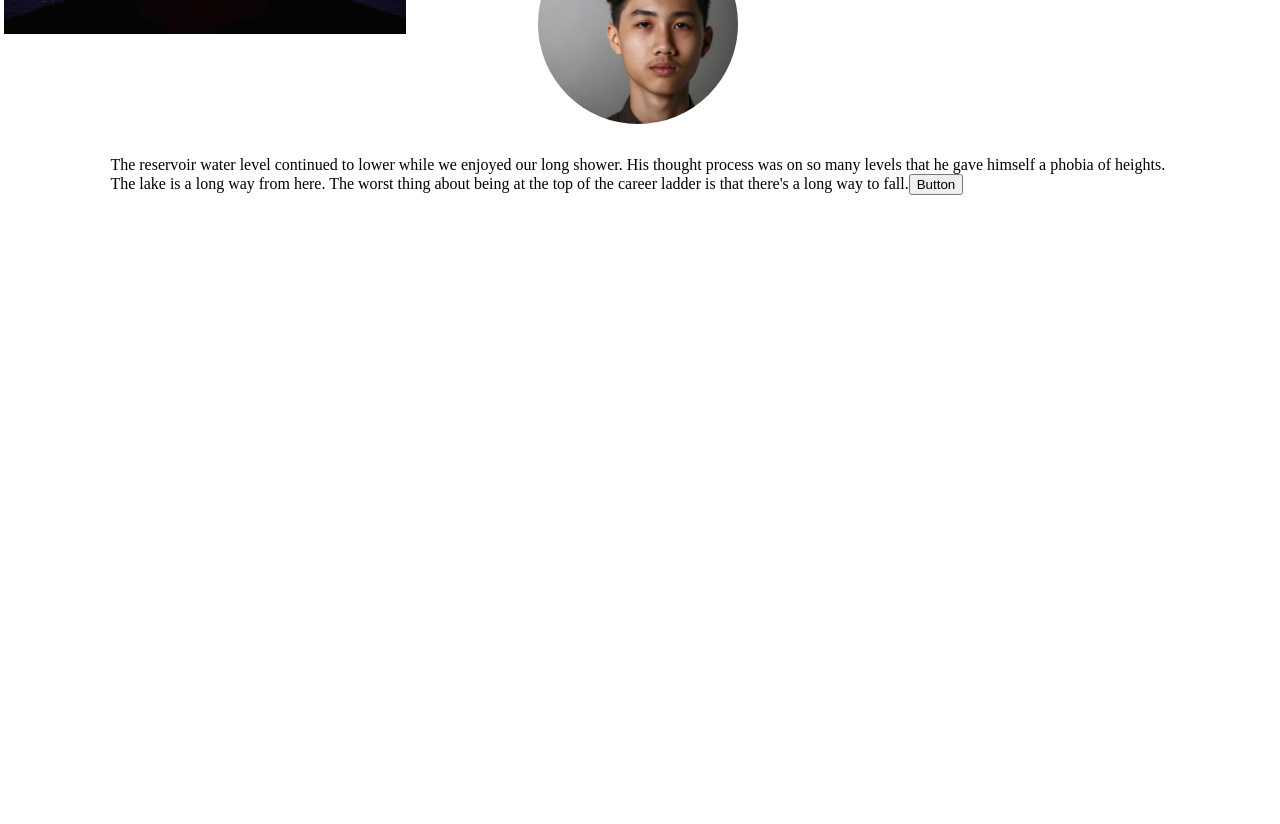
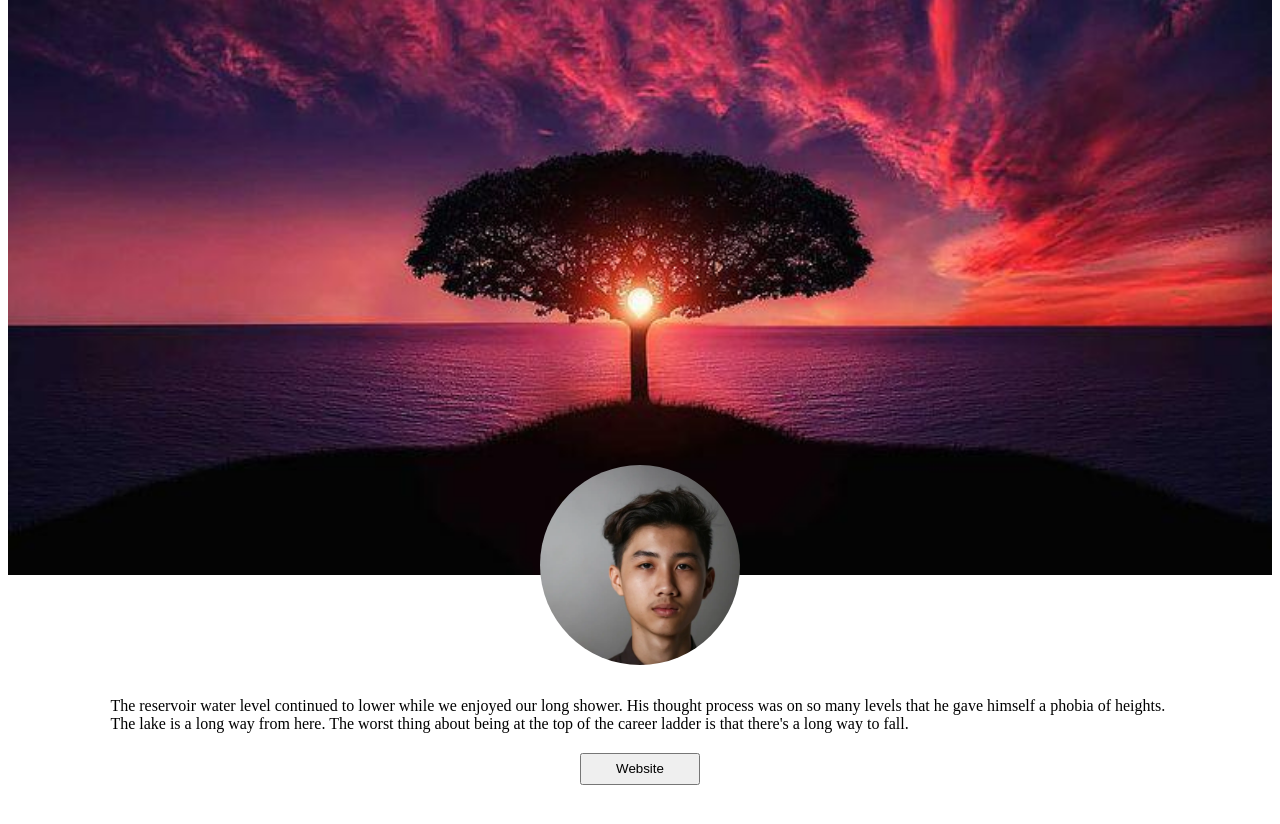
Before and after one commit to FireBird1998/Business-Card, a Vue app: page / in a window 1280 px wide. Shown: the part 220-1044 px from the top of the page. Before the commit the page ends 800 px from the top, so only its background shows below. Built offline with nearby package versions, Linux system fonts and the light colour scheme.

Commit message:
back ground picture fixed

```diff
--- a/src/components/Body.vue
+++ b/src/components/Body.vue
@@ -1,25 +1,36 @@
 <template>
-<div class="bodyContainer">
-<span>{{content}}</span>
-<v-btn variant="tonal">
-  Button
-</v-btn>
-</div>
+  <div class="bodyContainer">
+    <div class="align">
+    <span>{{ content }}</span>
+    <v-btn class="websiteButton"> Website </v-btn>
+    </div>
+  </div>
 </template>
 
 <script>
 export default {
-  name: 'Body_1',
+  name: "Body_1",
   props: {
     content: {
-        default: ""
+      default: "",
     },
-  }
-}
+  },
+};
 </script>
 
 <style scoped>
 .bodyContainer {
   padding: 4vh 8vw;
 }
+.align {
+  display: flex;
+  flex-direction: column;
+  align-items: center;
+  justify-content: center;
+}
+.websiteButton {
+  margin-top: 20px;
+  width: 120px;
+  height: 32px;
+}
 </style>
--- a/src/components/Header.vue
+++ b/src/components/Header.vue
@@ -1,5 +1,5 @@
 <template>
-    <div class="backgroundContainer">
+    <div class="headerContainer">
         <img src="../assets/tree-736885__480.jpg" class="backgroundImage">
         <img src="../assets/profile_pic.webp" class="profilePic">
     </div>
@@ -12,18 +12,10 @@ export default {
 </script>
 
 <style scoped>
-.backgroundImage {
-    height: auto;
-    width: 402px;
-}
-.backgroundContainer {
+.headerContainer {
     display: flex;
     flex-direction: column;
     justify-content: center;
-    align-content: top;
-    padding: 0px;
-    margin-left: -4px;
-    margin-top: -4px;
 }
 .profilePic {
     height: 200px;
@@ -32,4 +24,8 @@ export default {
     margin-top: -110px;
     border-radius: 100px;
 }
+.backgroundImage {
+    height: auto;
+    width: auto;
+}
 </style>
```
